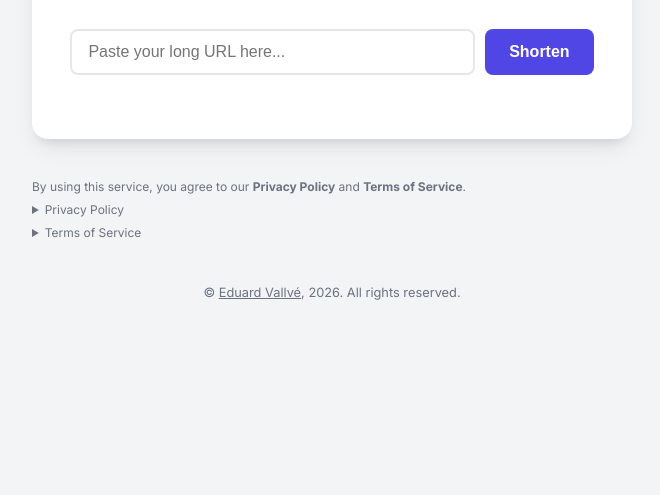
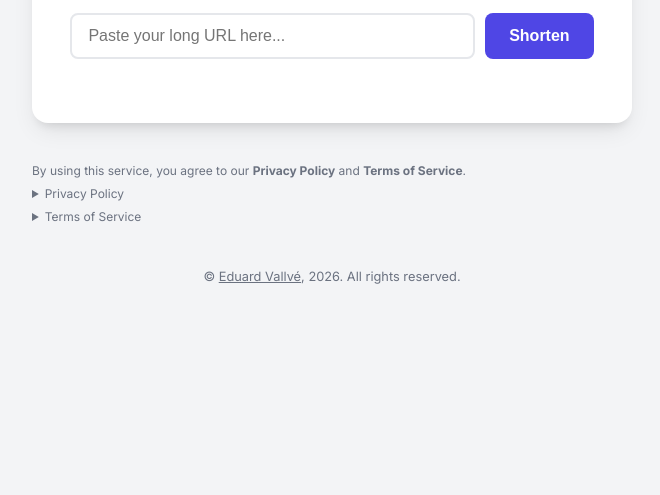
Before and after one commit to eduvallve/url-shortener, a website: page public/index.html in a window 1280 px wide. Shown: the part 337-832 px from the top of the page, without its empty margins (308-968 px from the left). After the commit the page ends 800 px from the top, so only its background shows below. Drawn offline with Linux system fonts and the light colour scheme.

Commit message:
M - small style improvements

```diff
--- a/public/style.css
+++ b/public/style.css
@@ -26,8 +26,8 @@ body {
     flex-direction: column;
     justify-content: center;
     align-items: center;
-    min-height: 100vh;
-    padding: 16px;
+    min-height: 100dvh;
+    padding: 0 16px;
     margin: 0;
 }
 
@@ -61,7 +61,6 @@ header p {
     display: flex;
     gap: 10px;
     margin-bottom: 1.5rem;
-    /* flex-wrap: wrap; */
     justify-content: center;
     flex-direction: column;
 }
@@ -181,7 +180,6 @@ footer {
 
 details {
     font-size: 12px;
-    /* padding: .5em 0; */
 }
 
 a {
```
